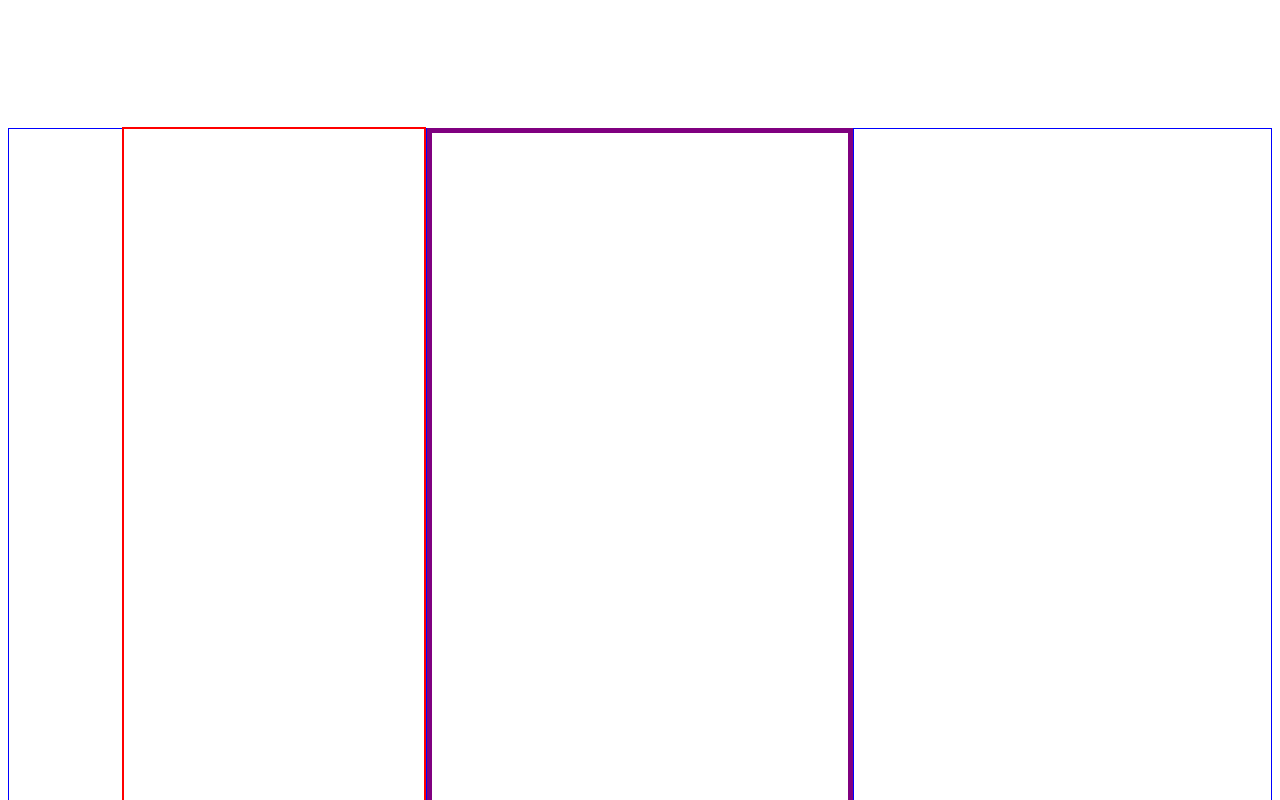
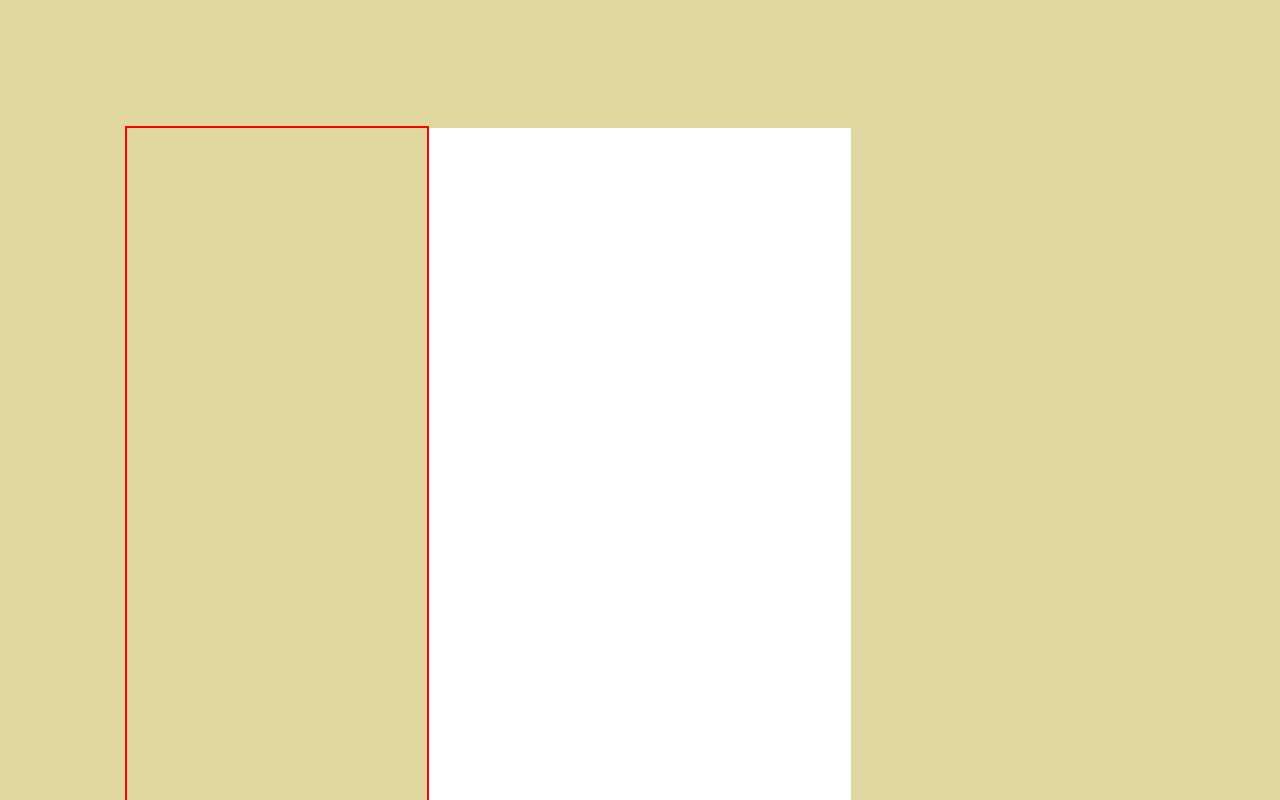
Before and after one commit to Steinvorth/Etch-a-Sketch, a plain HTML site: page index.html in a window 1280 px wide. Shown: the part 680-1480 px from the top of the page. Drawn offline with Linux system fonts and the light colour scheme.

Commit message:
changes color

```diff
--- a/logic.js
+++ b/logic.js
@@ -3,7 +3,7 @@ const gridContainer = document.getElementById("grid");
 const original = document.createElement('div');
 original.className = "col";
 
-let userGrid = 64;
+let userGrid = 100;
 
 //makes grid with divs
 function makeGrid(){
--- a/style.css
+++ b/style.css
@@ -1,3 +1,6 @@
+html{
+    background-color: #E1D89F;
+}
 #container{
     display: flex;
     justify-content: center;
@@ -14,20 +17,18 @@
     display: flex;
     flex-direction: row-reverse;
     flex: 1 2 calc(25% - 10px);
-    border: 1px solid blue;
     height: 2000px;
 }
 #side2{
     flex: 1 2 calc(25% - 10px);
-    border: 1px solid blue;
     height: 2000px;
 }
 
 #grid{
     display: flex;
     flex-direction: column;
-    border: 5px solid purple;
     flex: 1 1 calc(25% - 10px);
+    background-color: white;
 }
 
 .row{
```
